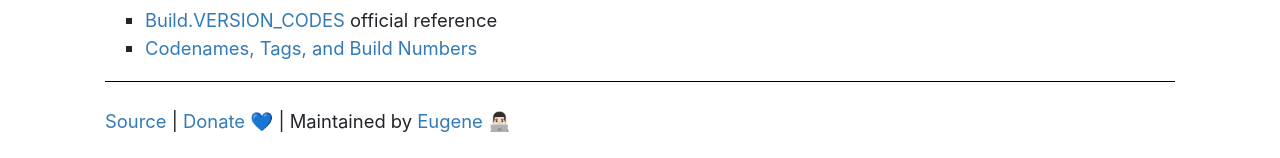
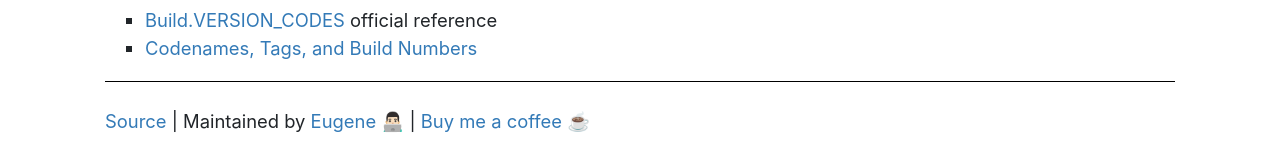
Before and after one commit to ebelinski/apilevels, a Jekyll site: the page built from index.md, in a window 1280 px wide. Shown: the part 2190-2348 px from the top of the page. Built offline with Jekyll 4.4.1, drawn with Linux system fonts in a browser that asks for light colours; comment, search, counter and statistics services are not loaded.

Commit message:
Added ko-fi link.

```diff
--- a/_includes/footer.html
+++ b/_includes/footer.html
@@ -3,8 +3,8 @@
   <div id="site-footer">
     <p>
       <a href="https://github.com/ebelinski/apilevels">Source</a> |
-      <a href="https://paypal.me/ebelinski">Donate 💙</a> |
-      Maintained by <a href="https://twitter.com/EugeneBelinski">Eugene 👨🏻‍💻</a>
+      Maintained by <a href="https://twitter.com/EugeneBelinski">Eugene 👨🏻‍💻</a> |
+      <a href="https://ko-fi.com/eugeneb">Buy me a coffee ☕️</a>
     </p>
   </div>
 </div>
```
Also changed, not shown: .github/FUNDING.yml.
